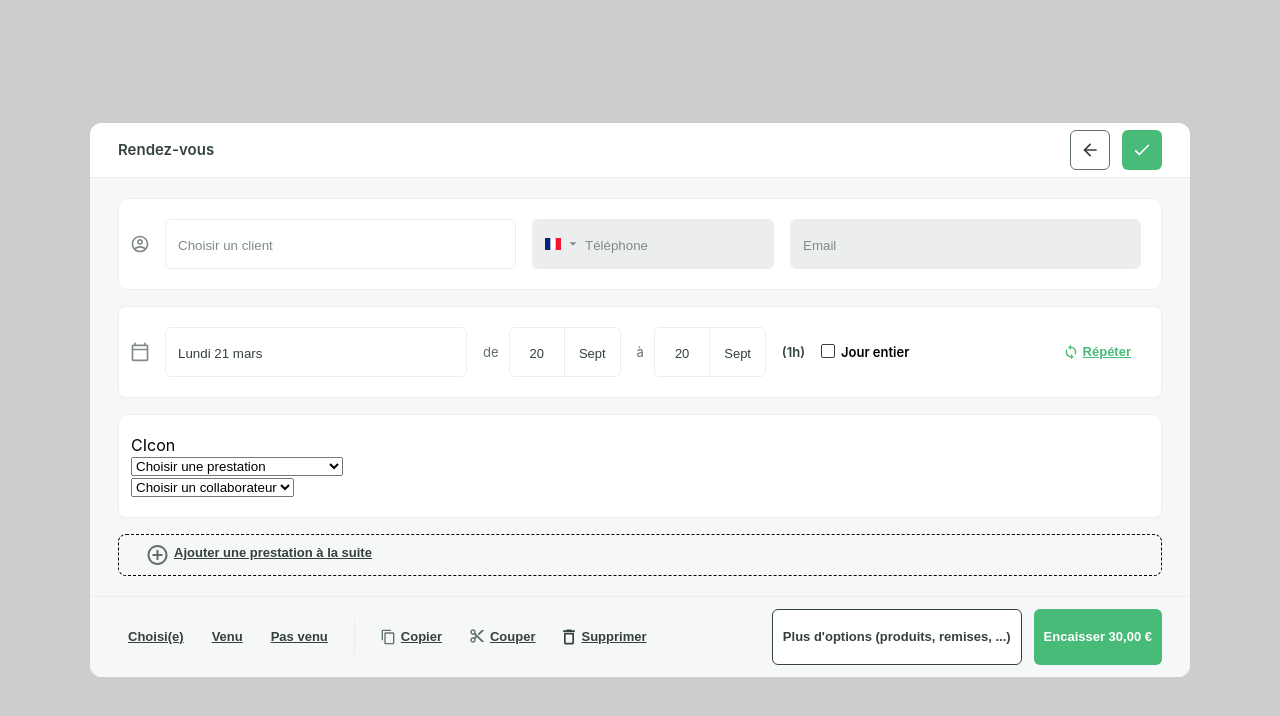
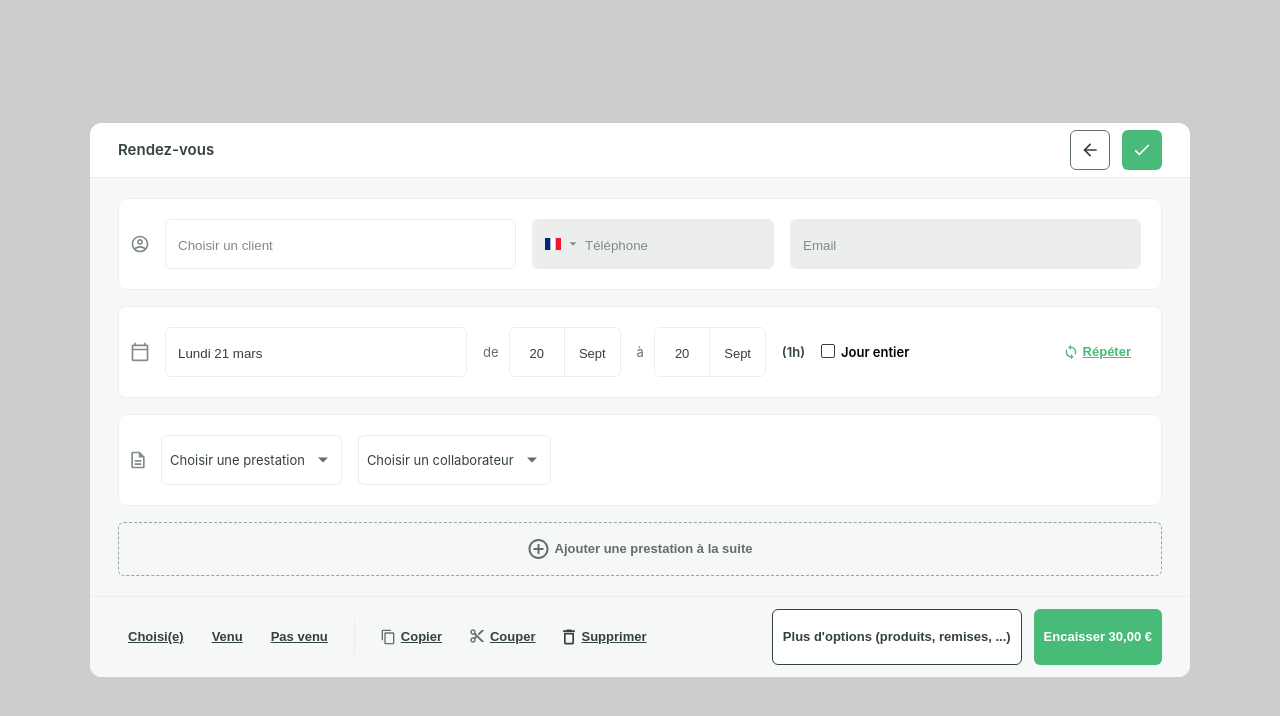
Before and after one commit to kiki-le-singe/rendez-vous-web, a React (Create React App) app: page / in a window 1280 px wide. Shown: the top 716 px of the page. Built offline with nearby package versions, Linux system fonts and the light colour scheme.

Commit message:
fix some services features and implement styles

```diff
--- a/src/components/Select/index.tsx
+++ b/src/components/Select/index.tsx
@@ -1,5 +1,8 @@
-import React, { ChangeEvent } from "react";
+import React from "react";
 import { SelectProps, ThemeSelect } from "./types";
+import "./styles.scss";
+import Icon from "../Icon";
+import dropDownArrowIcon from "../../assets/svg/dropDownArrow.svg";
 
 export default function Select({
   placeholder,
@@ -10,43 +13,64 @@ export default function Select({
   onResetSelect,
   onSelectOption,
 }: SelectProps) {
+  const [selectedIndexOption, setSelectedIndexOption] = React.useState(0);
   const [selectedOption, setSelectedOption] = React.useState("");
+  const [isOpen, setIsOpen] = React.useState(false);
 
-  const handleOptionChange = (e: ChangeEvent<HTMLSelectElement>) => {
-    const value = e.target.value;
+  const isFirstOption = selectedIndexOption === 0;
 
-    setSelectedOption(value);
-    onSelectOption(Number(value));
+  const handleSelectOption = (item: string, index: number) => {
+    setSelectedIndexOption(index);
+    setSelectedOption(item);
+    onSelectOption(index);
+    setIsOpen(false);
   };
 
-  function handleClosePress(item: string) {
-    setSelectedOption(item);
+  function handleClosePress() {
+    setIsOpen(false);
+    setSelectedIndexOption(0);
+    setSelectedOption("");
     onResetSelect(false);
+  }
+
+  function handleOpenOptions() {
+    setIsOpen(true);
   }
 
   function renderOptions(item: string, index: number) {
     return (
-      <option key={`Option_${index}`} value={index}>
+      <div
+        onClick={() => handleSelectOption(item, index)}
+        className="option"
+        key={`Option_${index}`}
+      >
         {item}
-      </option>
+      </div>
     );
   }
 
   React.useEffect(() => {
     if (selectedOption && isReset) {
-      handleClosePress("");
+      handleClosePress();
     }
   }, [selectedOption, isReset]);
 
   return (
-    <div className="custom-select">
-      <select
-        className="Select"
-        value={selectedOption}
-        onChange={handleOptionChange}
-      >
-        {values.map(renderOptions)}
-      </select>
+    <div className="Select-container">
+      <div className="select" onClick={handleOpenOptions}>
+        {!isFirstOption && <div className={`left ${theme}`} />}
+        <div className="middle">
+          {!isFirstOption && <span className="placeholder">{selectLabel}</span>}
+          <span className="value">
+            {isFirstOption ? placeholder : selectedOption}
+          </span>
+        </div>
+        <div className="right">
+          <Icon icon={dropDownArrowIcon} />
+        </div>
+      </div>
+
+      {isOpen && <div className="options">{values.map(renderOptions)}</div>}
     </div>
   );
 }
--- a/src/components/Select/styles.scss
+++ b/src/components/Select/styles.scss
@@ -1,4 +1,85 @@
 @use "../../styles/colors.scss";
 
-.Select {
+.Select-container {
+  display: flex;
+
+  .select {
+    display: flex;
+    flex-direction: row;
+    align-items: center;
+    cursor: pointer;
+    height: 48px;
+    background: colors.$background-white-color;
+    border: 1px solid colors.$border-color;
+    border-radius: 6px;
+    overflow: hidden;
+
+    .left {
+      height: 100%;
+      width: 4px;
+
+      &.green {
+        background-color: colors.$green;
+      }
+
+      &.blue {
+        background-color: colors.$blue;
+      }
+    }
+    .middle {
+      display: flex;
+      flex-direction: column;
+      justify-content: center;
+      height: 100%;
+      padding-left: 8px;
+
+      .placeholder {
+        font-weight: 400;
+        font-size: 12px;
+        line-height: 16px;
+        color: colors.$placeholder;
+      }
+
+      .value {
+        font-weight: 400;
+        font-size: 13px;
+        line-height: 16px;
+        color: colors.$text-color;
+      }
+    }
+
+    .right {
+      display: flex;
+      justify-content: center;
+      align-items: center;
+      height: 100%;
+      width: 36px;
+    }
+  }
+
+  .options {
+    display: flex;
+    flex-direction: column;
+    gap: 16px;
+    position: absolute;
+    top: 0;
+    left: 0;
+    width: 100%;
+    background: colors.$background-white-color;
+    border: 1px solid colors.$border-color;
+    border-radius: 6px;
+    padding: 8px;
+
+    .option {
+      cursor: pointer;
+      font-weight: 400;
+      font-size: 13px;
+      line-height: 16px;
+      color: colors.$placeholder;
+
+      &:hover {
+        color: colors.$text-color;
+      }
+    }
+  }
 }
--- a/src/components/ServicesContainer/components/Service/index.tsx
+++ b/src/components/ServicesContainer/components/Service/index.tsx
@@ -5,10 +5,14 @@ import Select from "../../../Select";
 import { ThemeSelect } from "../../../Select/types";
 import IconButton from "../../../IconButton";
 import binIcon from "../../../../assets/svg/bin.svg";
+import iconPaper from "../../../../assets/svg/paper.svg";
+import "./styles.scss";
+import Icon from "../../../Icon";
 
 const dataServices = [
   "Choisir une prestation",
   "Coupe homme (cheveux courts)",
+  "Coupe + Balayage + Couleur + Shampoing + Mise en pli (cheveux longs & épais)",
   "Coloration",
   "Coupe barbe",
   "Coupe femme (cheveux courts)",
@@ -57,7 +61,15 @@ const Service = ({ index, servicesLength, removeService }: ServiceProps) => {
       ((selectedOption1 > 0 || selectedOption2 > 0) && servicesLength === 1) ||
       servicesLength > 1
     ) {
-      return <IconButton onClick={handleCleanService} icon={binIcon} />;
+      return (
+        <div className="infos">
+          <IconButton
+            display="medium"
+            onClick={handleCleanService}
+            icon={binIcon}
+          />
+        </div>
+      );
     }
 
     return null;
@@ -65,7 +77,7 @@ const Service = ({ index, servicesLength, removeService }: ServiceProps) => {
 
   return (
     <div className="Service">
-      <div>CIcon</div>
+      <Icon icon={iconPaper} />
 
       <div className="selects">
         <Select
--- a/src/components/ServicesContainer/components/Service/styles.scss
+++ b/src/components/ServicesContainer/components/Service/styles.scss
@@ -1,12 +1,25 @@
 @use "../../../../styles/colors.scss";
 
 .Service {
-  gap: 12;
-  flex-direction: row;
-  justify-content: center;
+  position: relative;
+  display: flex;
+  gap: 16px;
+  flex: 1;
 
   .selects {
+    display: flex;
+    flex-wrap: wrap;
+    flex-direction: row;
     gap: 16px;
-    padding-top: 48px;
+    flex: 0.6;
+  }
+
+  .infos {
+    display: flex;
+    flex-direction: row;
+    align-items: center;
+    justify-content: end;
+    gap: 16px;
+    flex: 0.4;
   }
 }
--- a/src/components/ServicesContainer/styles.scss
+++ b/src/components/ServicesContainer/styles.scss
@@ -6,14 +6,24 @@
   gap: 16px;
 
   .add-service-container {
-    gap: 10px;
-    flex-direction: row;
-    border-width: 1px;
-    border-radius: 8px;
+    display: flex;
     justify-content: center;
     align-items: center;
-    padding: 0 18px;
-    border-style: dashed;
+    padding: 16px 18px;
+    border: 1px dashed colors.$border-dashed;
+    border-radius: 6px;
+
+    .ButtonLink {
+      padding: 0;
+      text-decoration: none;
+
+      .label {
+        font-weight: 600;
+        font-size: 13px;
+        line-height: 20px;
+        color: #5f706a;
+      }
+    }
   }
 
   .add-text {
--- a/src/styles/colors.scss
+++ b/src/styles/colors.scss
@@ -2,10 +2,12 @@ $background-body-color: #cdcdcd;
 $background-grey-color: #f6f7f8;
 $background-white-color: #ffffff;
 $border-color: #eceeed;
+$border-dashed: #98a29f;
 $text-color: #34423e;
 $green: #48bb78;
 $border-color-dark: #5f706a;
 $red: #f56565;
 $darkBlue: #2c5282;
+$blue: #63b3ed;
 $placeholder: #7f8c88;
 $switch-disabled: #bfc5c3;
```
Also changed, not shown: src/assets/svg/dropDownArrow.svg (added), src/assets/svg/paper.svg.
